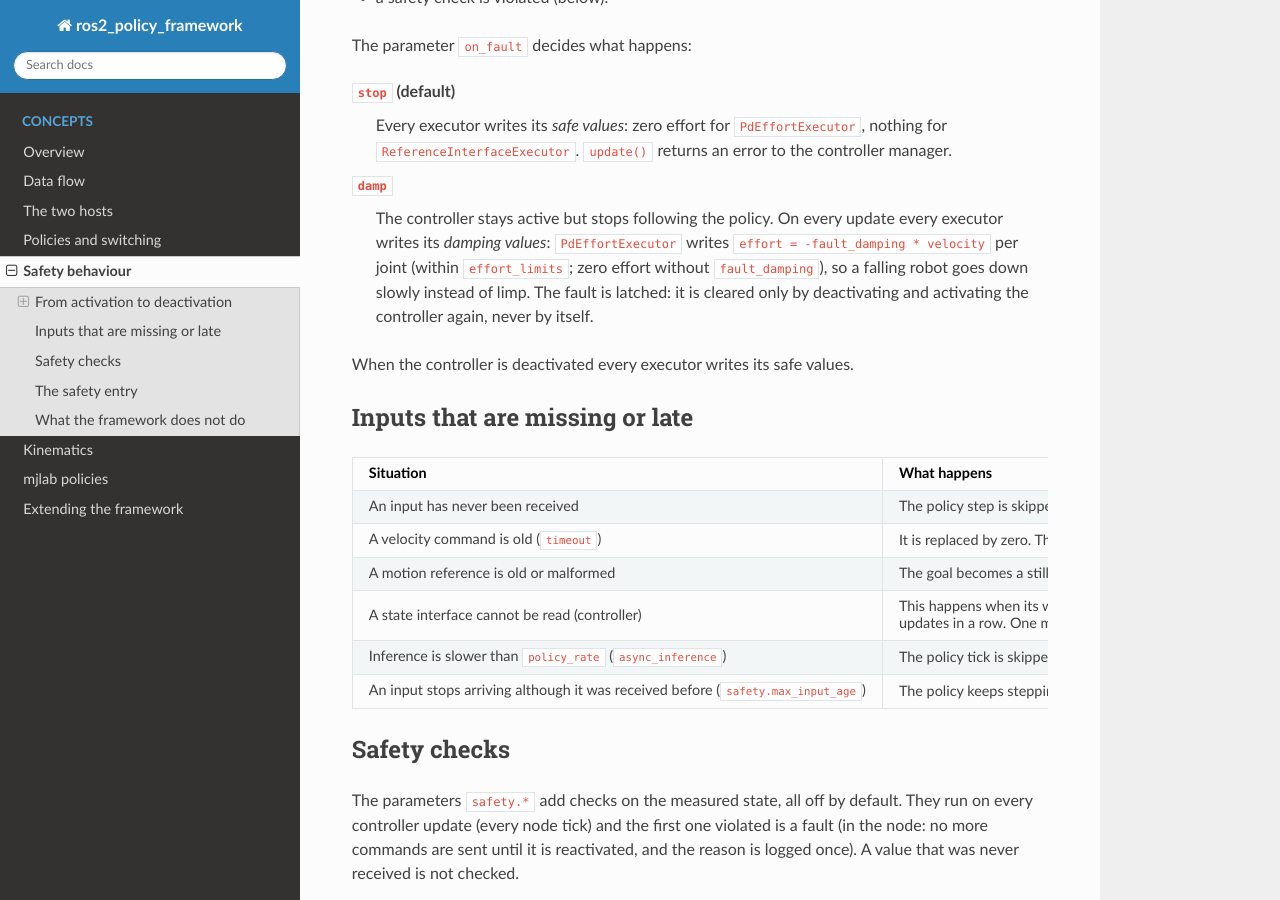
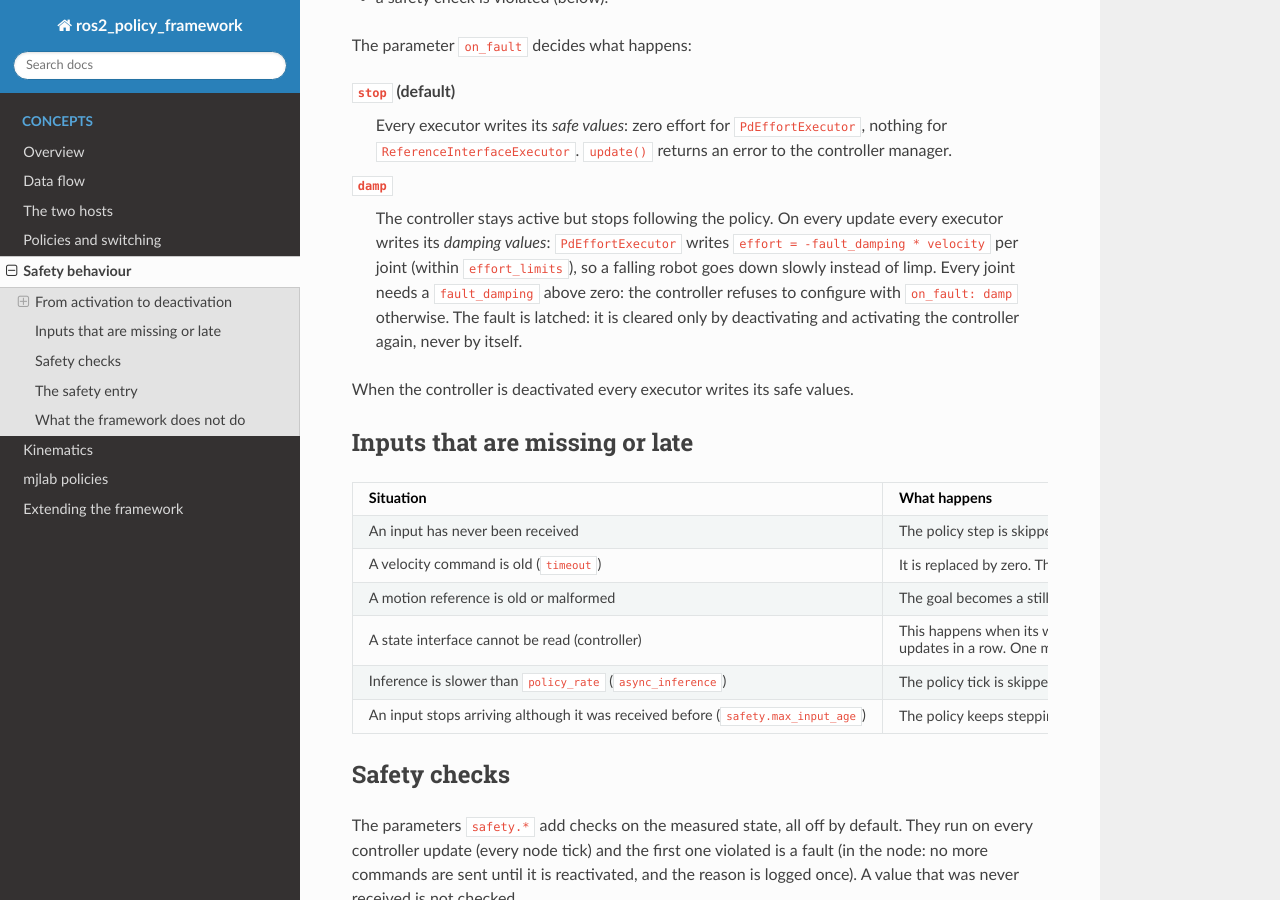
Before and after one commit to saikishor/ros2_policy_framework, a Sphinx documentation site: the page built from docs/safety.rst, in a window 1280 px wide and 900 px high, scrolled down 1027 px. Built offline with Sphinx 7.4.7 and the Read the Docs theme 3.1.0, drawn with Linux system fonts in a browser that asks for light colours.

Commit message:
Document that on_fault: damp needs a fault damping above zero

```diff
--- a/docs/safety.rst
+++ b/docs/safety.rst
@@ -68,10 +68,10 @@ The parameter ``on_fault`` decides what happens:
 ``damp``
    The controller stays active but stops following the policy. On every update every
    executor writes its *damping values*: ``PdEffortExecutor`` writes
-   ``effort = -fault_damping * velocity`` per joint (within ``effort_limits``; zero effort
-   without ``fault_damping``), so a falling robot goes down slowly instead of limp. The fault
-   is latched: it is cleared only by deactivating and activating the controller again, never
-   by itself.
+   ``effort = -fault_damping * velocity`` per joint (within ``effort_limits``), so a falling
+   robot goes down slowly instead of limp. Every joint needs a ``fault_damping`` above zero:
+   the controller refuses to configure with ``on_fault: damp`` otherwise. The fault is latched:
+   it is cleared only by deactivating and activating the controller again, never by itself.
 
 When the controller is deactivated every executor writes its safe values.
 
```
Also changed, not shown: README.md (+1 -1 lines), 1 other file.
